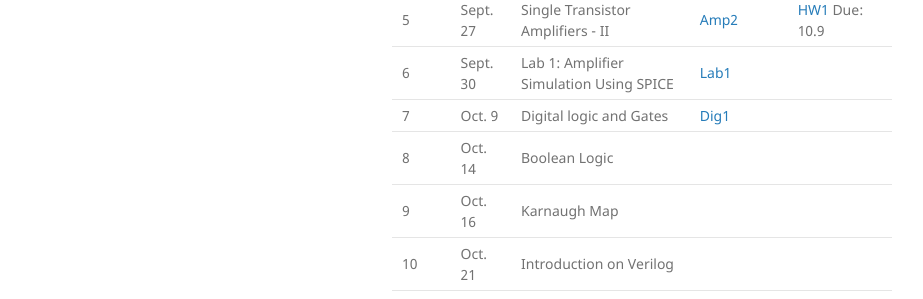
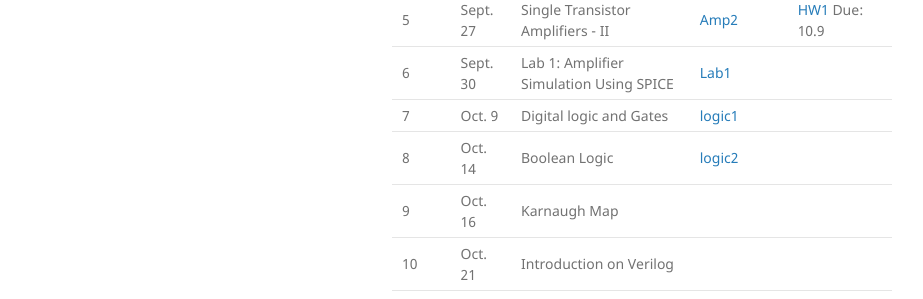
Before and after one commit to cihlab/cihlab.github.io, a Jekyll site: the page built from course/ckt20.md, in a window 1280 px wide and 1284 px high. Shown: the part 817-1116 px from the top of the window, without its empty margins (178-1101 px from the left). Built offline with Jekyll 4.4.1, drawn with Linux system fonts in a browser that asks for light colours; our own code applies the rules of GitHub Pages for plain Markdown files.

Commit message:
Update ckt20.md

```diff
--- a/course/ckt20.md
+++ b/course/ckt20.md
@@ -30,8 +30,8 @@ Score: Homework Assignement (15% x 4)+ Final Project (40%)
 4| Sept. 25 | Single Transistor Amplifiers - I| [Amp1](./cktlec04.pdf)  | / |
 5| Sept. 27 | Single Transistor Amplifiers - II| [Amp2](./cktlec05.pdf)  | [HW1](./ckthw1.pdf) Due: 10.9 |
 6| Sept. 30 | Lab 1: Amplifier Simulation Using SPICE |   [Lab1](./cktlec06.pdf) | |
-7| Oct. 9   | Digital logic and Gates | [Dig1](./cktlec07.pdf)  |  |
-8| Oct. 14  | Boolean Logic  |   |  |
+7| Oct. 9   | Digital logic and Gates | [logic1](./cktlec07.pdf)  |  |
+8| Oct. 14  | Boolean Logic  |   [logic2](./cktlec08.pdf) |  |
 9| Oct. 16  | Karnaugh Map |   |  |
 10| Oct. 21  | Introduction on Verilog |  |  |
 11| Oct. 23 | Basics of Encoder and Decoder |   | HW2 |
```
